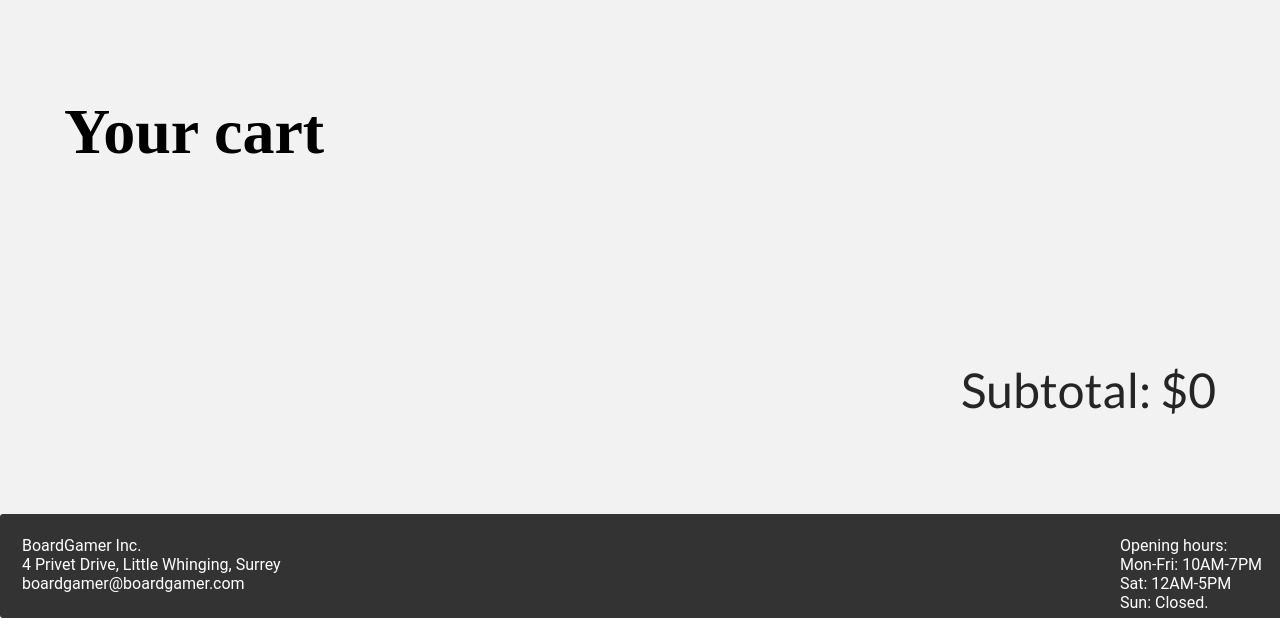
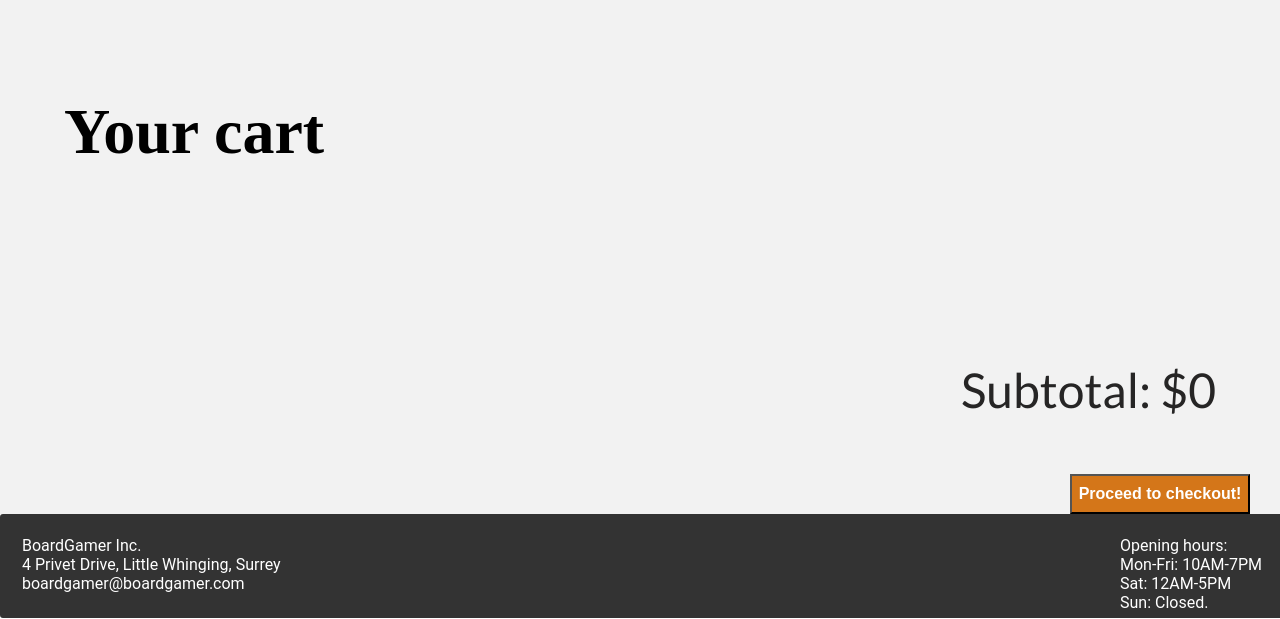
Before and after one commit to andreabjork/Gamestore, a PHP site: page /cart.php in a window 1280 px wide. Shown: the part 181-800 px from the top of the page. Run offline with PHP 8.4, Linux system fonts and the light colour scheme; the visitor is signed in with stand-in values (Sample User, id 1); data comes from the database, SQL or seed files in the repository; some web fonts are replaced.

Commit message:
skýrsla og todo

```diff
--- a/Webstore/CSS/cart.css
+++ b/Webstore/CSS/cart.css
@@ -105,3 +105,15 @@
 			width: 30px;
 			height: 30px;
 		}
+
+.checkout {
+	background-color: #d47619;
+    bottom: 0;
+    color: white;
+    font-size: 1em;
+    font-weight: bold;
+    height: 40px;
+    position: absolute;
+    right: 30px;
+    width: 180px;
+}
--- a/Webstore/JS/cart.js
+++ b/Webstore/JS/cart.js
@@ -26,6 +26,9 @@ $('.cartBtn').click(function(e){
 
 });
 
+$('.checkout').click(function() {
+	alert('We regret to inform you that the site you are on is a dummy site! We will not sell you any of these boardgames');
+});
 
 
 function updateCart(type, btn){
--- a/Webstore/TODO.txt
+++ b/Webstore/TODO.txt
@@ -7,6 +7,7 @@ núna þegar teljarinn er kominn...asnalegt að geta ýtt á add to cart og sjá
 - kommenta kóða
 - taka út allar console.log skipanir
 - skrifa skýrslu
+- Það vantar fót á síðuna í körfunni?
 Fleira????
 
 
--- a/Webstore/views/cart_contents.php
+++ b/Webstore/views/cart_contents.php
@@ -36,7 +36,8 @@
 					echo "</div>";
 
 				}
-				echo "<p id=subtotal>Subtotal: $<span id='subTot'>$subtotal</span></p>"
+				echo "<p id=subtotal>Subtotal: $<span id='subTot'>$subtotal</span></p>";
+				echo "<input type='button' class='checkout' value='Proceed to checkout!' />";
 			?>
 		</div>
 
```
Also changed, not shown: 2 other files.
